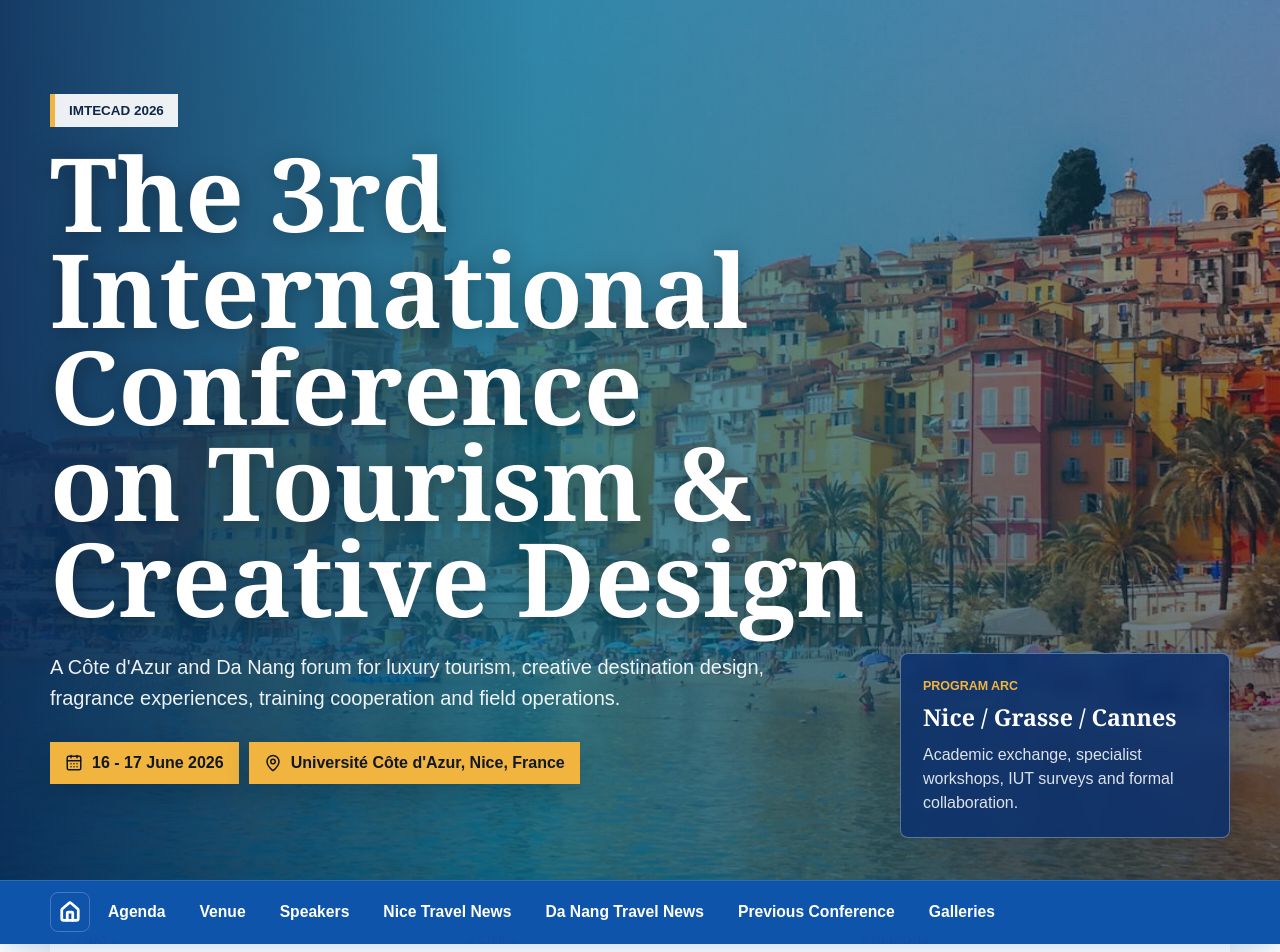
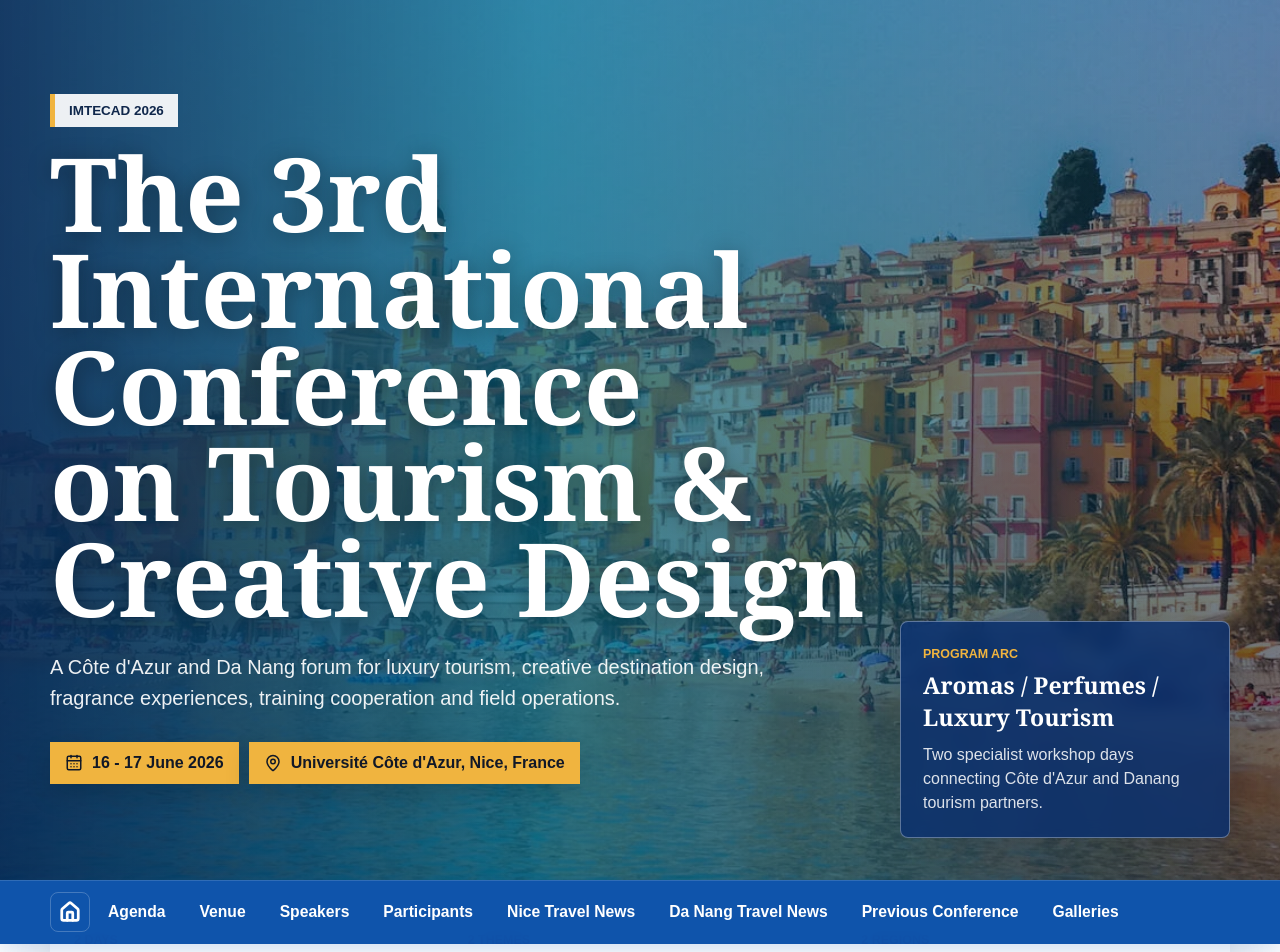
Before and after one commit to tuannguyenvku/imtecad-2026, a Next.js app: page / in a window 1280 px wide. Shown: the top 952 px of the page. Built offline with nearby package versions, Linux system fonts and the light colour scheme.

Commit message:
Update agenda content from workbook

```diff
--- a/app/page.jsx
+++ b/app/page.jsx
@@ -15,6 +15,7 @@ const navItems = [
   ["Agenda", "#agenda"],
   ["Venue", "#venue"],
   ["Speakers", "#speakers"],
+  ["Participants", "#participants"],
   ["Nice Travel News", "#nice-news"],
   ["Da Nang Travel News", "#danang-news"],
   ["Previous Conference", "#previous"],
@@ -49,109 +50,126 @@ const committee = [
 
 const agenda = [
   {
-    date: "15 June 2026",
-    theme: "Academic Connectivity & Institutional Exchange (Nice)",
+    date: "16 June 2026",
+    theme: "Aromas and Perfumes in Tourism",
+    chairs: "Chairs: Sylvain Antoniotti and Nguyen Duc Quynh",
     rows: [
-      ["08:30 - 12:00", "Field visit to Campus Valrose and Campus Carlone/Trotabas"],
-      ["14:00 - 17:00", "Working session with the Direction of the Master of Tourism at UniCA"],
+      ["08:30 - 08:50", "Welcome"],
+      ["08:50 - 09:00", "Performance by students from the Danang Master's program in tourism"],
+      ["09:00 - 09:05", "Opening Ceremony, MC"],
+      ["09:05 - 09:20", "Presentation of the perfumes and aromas lab at UniCA, Sylvain Antoniotti"],
+      ["09:20 - 09:35", "Aromas and perfumes in Vietnam tourism, with video clip, Nguyen Duc Quynh"],
       [
-        "Keynote",
-        "Assoc. Prof. Dr. Kieu Thi Kinh: Tourism Training in the Digital Era: Integrating Educational Technology and Pedagogical Innovation.",
+        "09:35 - 09:50",
+        "Potential for Product Development from Natural Essential Oil Resources in Central Vietnam, Giang Thi Kim Lien",
+      ],
+      ["09:50 - 10:05", "Presentation of the Fragonard Group, Fragonard representative"],
+      ["10:05 - 10:20", "Presentation of the MENAS Vietnam Group, Pham Ngoc Loi"],
+      ["10:20 - 10:40", "Tea break"],
+      [
+        "10:40 - 11:10",
+        "Inter-regional collaboration panel: Sylvain Antoniotti, Fragonard representative, Nguyen Duc Quynh, Cao Tri Dung, Giang Thi Kim Lien",
       ],
       [
-        "Follow-up",
-        "Mr. Phan Van Quang on the technological collaboration framework between DNIIT and UniCA. Observers: Cao Nam Phong and Cao Van Mien.",
+        "11:10 - 11:20",
+        "Signing of the Memorandum of Understanding for Collaboration: Fragonard representative, Nguyen Duc Quynh, Cao Tri Dung",
       ],
-    ],
-  },
-  {
-    date: "16 June 2026",
-    theme: "Specialist Workshop in Grasse: Fragrance and Perfume in Culinary Tourism",
-    rows: [
-      [
-        "Theme",
-        "Co-chaired by Prof. Sylvain Antoniotti and Mr. Nguyen Duc Quynh.",
-      ],
-      [
-        "09:00 - 10:30",
-        "Session 1: Sensory Science in Tourism, with presentations on fragrance extraction and local aromas.",
-      ],
-      [
-        "10:30 - 12:00",
-        "Session 2: Supply Chain and Sustainability. Mr. Nguyen Duc Quynh presents strategy for elevating Danang's culinary tourism through sensory experiences.",
-      ],
-      ["Lunch", "Lunch hosted by UniCA"],
-      [
-        "14:00 - 15:30",
-        "Round Table 1: Green Logistics and Infrastructure, moderated by Mr. Nguyen Duc Quynh.",
-      ],
+      ["11:20 - 11:25", "Conclusion, Sylvain Antoniotti"],
+      ["11:25 - 12:00", "Move to lunch"],
+      ["12:00 - 14:00", "Lunch"],
+      ["14:00 - 16:30", "Visit to Fragonard"],
+      ["16:30 - 17:00", "Back"],
     ],
   },
   {
     date: "17 June 2026",
-    theme: "Specialist Workshop in Nice: Specialized Tourism and Ultra-Luxury Tourism",
+    theme: "Luxury Tourism",
+    chairs: "Chairs: Franck Sosthe and Cao Tri Dung",
     rows: [
+      ["08:30 - 09:00", "Welcome"],
+      ["09:00 - 09:05", "Opening Ceremony, MC"],
       [
-        "Theme",
-        "Co-chaired by Assoc. Prof. Frank Sosthes and Dr. Cao Tri Dung.",
+        "09:05 - 09:20",
+        "Demand and requirements of Vietnamese customers for Nice, Cannes and Monaco luxury packages, Cao Tri Dung",
+      ],
+      ["09:20 - 09:35", "Luxury tourism in France, Bruno Mercadal"],
+      [
+        "09:35 - 09:50",
+        "Applying technology, AI and innovation into luxury tourism segment development in Danang, Pham Ngoc Loi",
+      ],
+      ["09:50 - 10:05", "Intervention 3, France"],
+      [
+        "10:05 - 10:20",
+        "Air connection for luxury packages between Côte d'Azur and Danang, Le Thi Kim Hanh",
+      ],
+      ["10:20 - 10:40", "Tea break"],
+      [
+        "10:40 - 11:10",
+        "Inter-regional collaboration panel: Franck Sosthe, Bruno Mercadal, Pascal Brochiero, Nguyen Duc Quynh, Cao Tri Dung, Pham Ngoc Loi",
       ],
       [
-        "08:30 - 10:30",
-        "Session 3: The Luxury Ecosystem and Digital Transformation. Presentations by Dr. Doan Thi Ngoc Canh, Dr. Cao Tri Dung, and Ms. Giang Thi Kim Lien.",
+        "11:10 - 11:20",
+        "Signing of the Memorandum of Understanding for Collaboration: Bruno Mercadal, Pascal Brochiero, Nguyen Duc Quynh, Cao Tri Dung",
       ],
-      [
-        "10:30 - 12:00",
-        "Round Table 2: MICE and Aviation Connectivity, moderated by Dr. Cao Tri Dung.",
-      ],
-      ["Lunch", "Lunch hosted by UniCA"],
-      [
-        "14:00 - 16:00",
-        "Research reports on personalization in luxury tourism via digital tech and event tourism in Central Vietnam.",
-      ],
-      ["16:00 - 17:30", "Summary of the day and transfer of witness to the Vietnamese delegation."],
-    ],
-  },
-  {
-    date: "18 June 2026",
-    theme: "Applied Training & Technical Survey (IUT)",
-    rows: [
-      ["Focus", "Survey of IUT campuses: Fabron, Sophiatech, and Cannes"],
-      ["Morning", "Technical visit to Campus Fabron and Campus Sophiatech."],
-      ["Afternoon", "Applied work session at Campus Cannes."],
-      [
-        "Technical Presentation",
-        "Ms. Le Thi Hue: Safety Standards and Energy Inspection in Modern Tourism Facilities.",
-      ],
-      ["Field Rapporteurs", "Ms. Nguyen Thi Thuy Tien and Ms. Chau Hai Quynh"],
-    ],
-  },
-  {
-    date: "19 June 2026",
-    theme: "Field Operations & Signing Ceremony",
-    rows: [
-      ["Focus", "Infrastructure survey and formalizing agreements"],
-      [
-        "09:00 - 12:00",
-        "Field survey of luxury yacht marinas and five-star hotel operations, including Le Negresco.",
-      ],
-      [
-        "15:00 - 17:00",
-        "MOU Signing Ceremony and Collaboration Agreements between UniCA and Danang representatives.",
-      ],
-      ["19:00 - 21:30", "Farewell dinner and final summary."],
+      ["11:20 - 11:25", "Conclusion, Franck Sosthe"],
+      ["11:25 - 12:00", "Move to lunch"],
+      ["12:00 - 14:00", "Lunch"],
+      ["14:00 - 16:30", "Visit to the Royal Riviera Hotel, a five-star hotel in Saint-Jean-Cap-Ferrat"],
+      ["16:30 - 17:00", "Back"],
     ],
   },
 ];
 
 const speakers = [
-  ["Session 1", "Ms. Nguyen Thi Thu Hien", "canva-edit/db4c7f05faa31086.png"],
-  ["Round table 2", "Ms. Le Thi Kim Hanh", "canva-edit/0ba28b03df33b5f6.png"],
-  ["Session 3", "Dr. DOAN Thi Ngoc Canh", "canva-edit/995a51469559bab9.webp"],
-  ["Round table 2 / Research reports", "Huynh Le Duc Hop", "canva-edit/cc32dd4fb48636bb.png"],
-  ["Round table 1", "Mr. Pham Ngoc Loi", "canva-edit/f72e4e9c869c8da9.webp"],
-  ["Research reports", "Ms. Chau Hai Quynh", "canva-edit/83ca8cc08acd263c.webp"],
-  ["Field Rapporteurs", "Ms. Nguyen Thi Thuy Tien", "canva-edit/9eebd396597b9782.webp"],
-  ["Field coordinator", "Ms. Nguyen Phan Linh", "canva-edit/947cb992ed4a65ba.webp"],
+  ["Chair / Vietnam aromas in tourism", "Mr. Nguyen Duc Quynh", "canva-edit/4637232ff52fbb74.png"],
+  ["Luxury tourism demand", "Dr. Cao Tri Dung", "canva-edit/c1d716f830047cc6.webp"],
+  ["Natural essential oil resources", "Assoc. Prof. Dr. Giang Thi Kim Lien", "84494127381d9954.webp"],
+  ["AI and innovation in luxury tourism", "Mr. Pham Ngoc Loi", "canva-edit/f72e4e9c869c8da9.webp"],
+  ["Air connection for luxury packages", "Ms. Le Thi Kim Hanh", "canva-edit/0ba28b03df33b5f6.png"],
+  ["Chair / Master Tourism, ELMI, UniCA", "Prof. Franck Sosthe", "canva-edit/00240ad2bc555c56.png"],
+];
+
+const participants = [
+  {
+    group: "Danang Delegation",
+    people: [
+      "Cao Tri Dung, Head of delegation, Vice-President of the Vietnam Tourism Federation, President of the Danang Tourism Federation",
+      "Nguyen Duc Quynh, President of the Danang Hotel Association, Deputy General Director of Indochina Beach Hotel Joint Stock Company",
+      "Pham Ngoc Loi, Digital Marketing Director, Indochina Beach Hotel Joint Stock Company",
+      "Nguyen Pham Tuyen, Head of IT Department, Petrolimex Danang",
+      "Huynh Le Duc Hop, Manager of Song-Han Hotel Guest House, Danang",
+      "Le Thi Kim Hanh, Deputy Manager of Ticketing Division, Vietnam Airlines",
+      "Nguyen Thi Thuy Tien, Sales and Marketing",
+      "Le Thi Hue, Officer, Vietnam Energy Inspection Corporation",
+      "Nguyen Thi Thu Hien, Sales and Marketing, Vietnam Travel",
+      "Nguyen Thi Dieu Tam, Sales and Marketing",
+      "Cao Van Mien, Sales and Marketing",
+      "Phan Van Quang, Officer, DNIIT",
+      "Giang Thi Kim Lien, Deputy Director, Vietnam-UK Institute, University of Danang",
+      "Kieu Thi Kinh, Associate Professor, University of Science and Education, University of Danang",
+      "Tran Thi Ngoc Bich, Lecturer, University of Science and Education, University of Danang",
+      "Doan Thi Ngoc Canh, Training Manager, DNIIT, University of Danang",
+      "Nguyen Thi Thu Thanh, Administrative Manager, DNIIT, University of Danang",
+      "Ngo Dinh Thanh, Lecturer, Danang Polytechnic, University of Danang",
+      "Nguyen Thanh Tuan, Lecturer, VKU, University of Danang",
+      "Prof. Le Thanh Nhan, Director of DNIIT, University of Danang",
+    ],
+  },
+  {
+    group: "Nice Delegation",
+    people: [
+      "Bruno Mercadal, General Manager of the Royal Riviera Hotel, Saint-Jean-Cap-Ferrat",
+      "Pascal Brochiero, Director of the Tourist Office of Grasse",
+      "Stephane Ngo Mai, Vice-President of UniCA, Ulysseus delegate",
+      "Sylvain Antoniotti, Vice-President of UniCA, IDEX delegate",
+      "Franck Sosthe, Head of the Tourism Master's Program, ELMI, UniCA",
+      "Lila Prey, Tourism Master's Program, ELMI, UniCA",
+      "Sana Belhedi, Administrative Assistant, Tourism Master's Program, ELMI, UniCA",
+      "Pauline Archard",
+      "Yacine Gouaich",
+      "Bruna Rodrigues",
+    ],
+  },
 ];
 
 const niceNews = [
@@ -316,8 +334,8 @@ export default function HomePage() {
         </div>
         <aside className="hero-card" aria-label="Conference highlights">
           <span>Program Arc</span>
-          <strong>Nice / Grasse / Cannes</strong>
-          <p>Academic exchange, specialist workshops, IUT surveys and formal collaboration.</p>
+          <strong>Aromas / Perfumes / Luxury Tourism</strong>
+          <p>Two specialist workshop days connecting Côte d'Azur and Danang tourism partners.</p>
         </aside>
       </header>
 
@@ -325,14 +343,14 @@ export default function HomePage() {
 
       <section className="program-strip" aria-label="Conference quick facts">
         <article>
-          <span>5 days</span>
+          <span>2 days</span>
           <strong>Program</strong>
-          <p>15-19 June 2026</p>
+          <p>16-17 June 2026</p>
         </article>
         <article>
-          <span>3 cities</span>
-          <strong>Route</strong>
-          <p>Nice, Grasse, Cannes</p>
+          <span>2 themes</span>
+          <strong>Focus</strong>
+          <p>Aromas and luxury tourism</p>
         </article>
         <article>
           <span>2 regions</span>
@@ -414,15 +432,16 @@ export default function HomePage() {
       <HeroBand
         id="agenda"
         image="6e7b148705fb8cfa.webp"
-        eyebrow="June 15 - June 19, 2026"
+        eyebrow="June 16 - June 17, 2026"
         title="Agenda"
-        subtitle="Locations: Nice, Grasse, and Cannes"
+        subtitle="Aromas and perfumes in tourism; luxury tourism"
       />
       <section className="section agenda-list">
         {agenda.map((day) => (
           <article className="agenda-day" key={day.date}>
             <h3>{day.date}</h3>
             <strong>{day.theme}</strong>
+            <em>{day.chairs}</em>
             <div>
               {day.rows.map(([time, description]) => (
                 <p key={`${day.date}-${time}`}>
@@ -436,13 +455,31 @@ export default function HomePage() {
       </section>
 
       <section className="section muted" id="speakers">
-        <SectionTitle eyebrow="Speakers" title="Sessions, Round Tables & Field Teams" />
+        <SectionTitle eyebrow="Speakers" title="Sessions, Panels & Contributors" />
         <div className="speaker-grid">
           {speakers.map(([role, name, image]) => (
             <article key={`${role}-${name}`} className="speaker">
               <Image src={asset(image)} alt={name} width={220} height={220} />
               <span>{role}</span>
               <h3>{name}</h3>
+            </article>
+          ))}
+        </div>
+      </section>
+
+      <section className="section participants" id="participants">
+        <SectionTitle eyebrow="Participants" title="Delegations">
+          Participants listed in the IMTECAD 2026 agenda workbook.
+        </SectionTitle>
+        <div className="participant-grid">
+          {participants.map((group) => (
+            <article key={group.group}>
+              <h3>{group.group}</h3>
+              <ol>
+                {group.people.map((person) => (
+                  <li key={person}>{person}</li>
+                ))}
+              </ol>
             </article>
           ))}
         </div>
```
Also changed, not shown: app/globals.css (+46 -1 lines).
